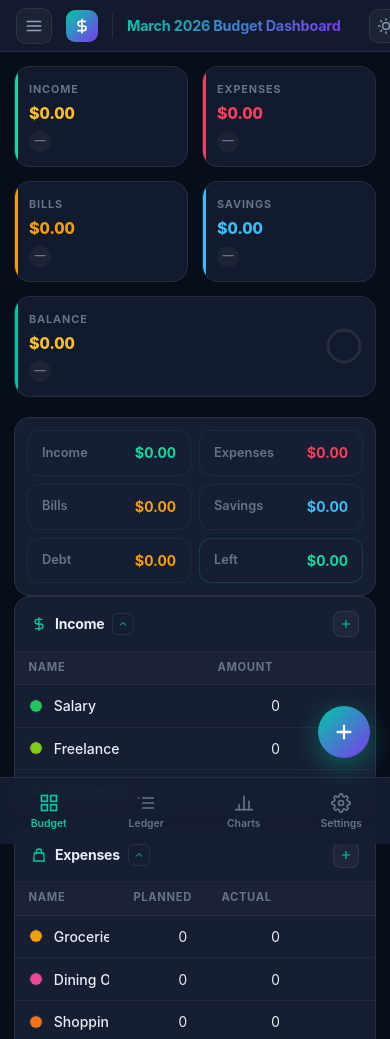
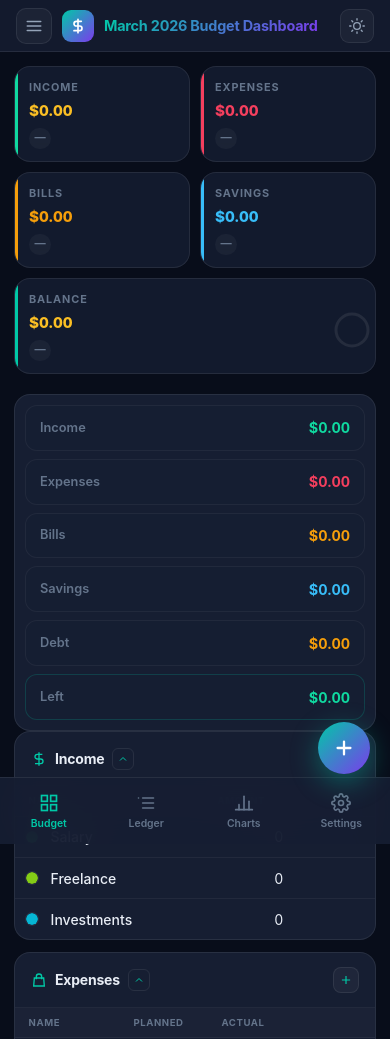
Before and after one commit to ImmaculateEben/personal-finance, a website: page dashboard.html in a window 390 px wide. Shown: the top 1039 px of the page. Drawn offline with nearby package versions, Linux system fonts and the light colour scheme.

Commit message:
fix: mobile layout and light mode full theme switch
- dashboard.css: replace all hardcoded rgba(8,13,26) with color-mix(var(--bg-base))
  so topbar/sidebar/bottom-nav respond to light mode
- dashboard.css: sidebar is now a proper fixed full-height drawer (100dvh, 85vw max)
  with shadow on open, smooth transform transition
- dashboard.css: topbar hides divider and period selectors on mobile
- dashboard.css: FAB repositioned above safe-area-inset-bottom
- dashboard.css: main content gets correct bottom padding for bottom nav
- dashboard.css: better KPI sizing on mobile, tools-grid 2-col on mobile
- nav.js: rewrote applyLightMode() with DARK_TOKENS and LIGHT_TOKENS maps
  (26 CSS variables: backgrounds, text, borders, inputs, ui-paper/ink/line)
  so ALL components (cards, sidebar, topbar, inputs, modal, toast) fully
  switch between light and dark

```diff
--- a/css/dashboard.css
+++ b/css/dashboard.css
@@ -16,15 +16,16 @@
     top: 0;
     z-index: 50;
     height: var(--topbar-height);
-    background: rgba(8, 13, 26, 0.85);
+    background: color-mix(in srgb, var(--bg-base) 85%, transparent);
     backdrop-filter: blur(16px);
     -webkit-backdrop-filter: blur(16px);
     border-bottom: 1px solid var(--border);
     display: flex;
     align-items: center;
     padding: 0 1.25rem;
-    gap: 0.875rem;
+    gap: 0.625rem;
     flex-shrink: 0;
+    overflow: hidden;
 }
 
 /* Hamburger (mobile) */
@@ -235,14 +236,15 @@
 .app-body {
     display: flex;
     flex: 1;
-    overflow: hidden;
+    overflow: visible;
     position: relative;
+    min-height: 0;
 }
 
 /* ── Sidebar ─────────────────────────────────────────────── */
 .sidebar {
     width: var(--sidebar-width);
-    background: rgba(8, 13, 26, 0.6);
+    background: color-mix(in srgb, var(--bg-base) 60%, transparent);
     border-right: 1px solid var(--border);
     backdrop-filter: blur(16px);
     -webkit-backdrop-filter: blur(16px);
@@ -250,7 +252,7 @@
     flex-direction: column;
     flex-shrink: 0;
     overflow: hidden;
-    transition: width var(--transition-normal);
+    transition: width var(--transition-normal), transform var(--transition-normal);
     position: sticky;
     top: var(--topbar-height);
     height: calc(100vh - var(--topbar-height));
@@ -416,6 +418,7 @@
     overflow-x: hidden;
     padding: 1.25rem;
     min-width: 0;
+    /* Prevent content from hiding behind fixed bottom nav on mobile */
 }
 
 /* ── KPI Strip ────────────────────────────────────────────── */
@@ -741,7 +744,7 @@
     left: 0;
     right: 0;
     z-index: 50;
-    background: rgba(8, 13, 26, 0.92);
+    background: color-mix(in srgb, var(--bg-base) 92%, transparent);
     backdrop-filter: blur(20px);
     -webkit-backdrop-filter: blur(20px);
     border-top: 1px solid var(--border);
@@ -872,7 +875,8 @@
         display: flex;
     }
 
-    .topbar-period {
+    .topbar-period,
+    .topbar-divider {
         display: none;
     }
 
@@ -892,21 +896,24 @@
         position: fixed;
         top: 0;
         left: 0;
-        height: 100vh;
-        width: var(--sidebar-width) !important;
-        transform: translateX(-100%);
-        transition: transform var(--transition-normal);
+        height: 100dvh;
+        width: min(var(--sidebar-width), 85vw) !important;
+        transform: translateX(-110%);
+        transition: transform var(--transition-normal), box-shadow var(--transition-normal);
         z-index: 200;
+        background: var(--bg-elevated);
+        box-shadow: none;
     }
 
     .sidebar.mobile-open {
         transform: translateX(0);
+        box-shadow: var(--shadow-lg);
     }
 
     .sidebar.mobile-open .nav-item-label,
     .sidebar.mobile-open .sidebar-footer-text,
     .sidebar.mobile-open .sidebar-section-label {
-        display: block;
+        display: block !important;
     }
 
     .sidebar.mobile-open .nav-item {
@@ -916,12 +923,14 @@
 
     .app-body {
         flex-direction: column;
+        overflow-x: hidden;
     }
 
     .dashboard-main {
         padding: 0.875rem;
-        padding-bottom: calc(70px + 1.5rem);
-        /* room for bottom nav */
+        padding-bottom: calc(70px + env(safe-area-inset-bottom) + 1rem);
+        width: 100%;
+        -webkit-overflow-scrolling: touch;
     }
 
     .mobile-bottom-nav {
@@ -930,34 +939,37 @@
 
     .fab {
         display: flex;
+        bottom: calc(58px + env(safe-area-inset-bottom) + 0.75rem);
     }
 
     .kpi-strip {
         grid-template-columns: repeat(2, 1fr);
+        gap: 0.625rem;
     }
 
     .kpi-card {
-        padding: 0.875rem;
+        padding: 0.75rem 0.875rem;
     }
 
     .kpi-value {
-        font-size: 1rem;
+        font-size: 0.95rem;
     }
 
-    .budget-panel-grid {
-        grid-template-columns: 1fr;
+    .kpi-ring {
+        width: 30px;
+        height: 30px;
     }
 
-    .charts-panel-grid {
-        grid-template-columns: 1fr;
-    }
-
+    .budget-panel-grid,
+    .charts-panel-grid,
     .settings-panel-grid {
         grid-template-columns: 1fr;
+        gap: 0.75rem;
     }
 
     .budget-summary-section {
         grid-template-columns: repeat(2, 1fr);
+        padding: 0.625rem;
     }
 
     .ledger-form-grid {
@@ -977,7 +989,16 @@
     }
 
     .tools-grid {
-        grid-template-columns: 1fr;
+        grid-template-columns: 1fr 1fr;
+    }
+
+    /* Better spreadsheet sizing on mobile */
+    .spreadsheet-header {
+        font-size: 0.6rem;
+    }
+
+    .spreadsheet-row {
+        padding: 0.4rem 0.65rem;
     }
 }
 
@@ -994,4 +1015,12 @@
     .topbar-logo-name {
         display: none;
     }
+
+    .budget-summary-section {
+        grid-template-columns: 1fr;
+    }
+
+    .tools-grid {
+        grid-template-columns: 1fr;
+    }
 }
--- a/js/nav.js
+++ b/js/nav.js
@@ -4,7 +4,7 @@
  * Runs after app.js has initialised.
  */
 
-;(function () {
+; (function () {
     'use strict';
 
     /* ── Helpers ──────────────────────────────────────────── */
@@ -14,8 +14,8 @@
     /* ══════════════════════════════════════════
        1.  TAB / PANEL SWITCHING
     ══════════════════════════════════════════ */
-    const panels      = $$('.tab-panel');
-    const navItems    = $$('.nav-item[data-panel]');
+    const panels = $$('.tab-panel');
+    const navItems = $$('.nav-item[data-panel]');
     const bottomItems = $$('.bottom-nav-item[data-panel]');
 
     function switchPanel(targetPanel) {
@@ -51,7 +51,7 @@
         }
 
         // Remember active panel
-        try { sessionStorage.setItem('financeActivePanel', targetPanel); } catch (_) {}
+        try { sessionStorage.setItem('financeActivePanel', targetPanel); } catch (_) { }
 
         // Close mobile sidebar if open
         closeMobileSidebar();
@@ -75,14 +75,14 @@
     try {
         const saved = sessionStorage.getItem('financeActivePanel');
         if (saved) switchPanel(saved);
-    } catch (_) {}
+    } catch (_) { }
 
     /* ══════════════════════════════════════════
        2.  MOBILE SIDEBAR TOGGLE
     ══════════════════════════════════════════ */
     const sidebarToggleBtn = $('sidebarToggleBtn');
-    const sidebar          = $('appSidebar');
-    const overlay          = $('sidebarOverlay');
+    const sidebar = $('appSidebar');
+    const overlay = $('sidebarOverlay');
 
     function openMobileSidebar() {
         if (!sidebar) return;
@@ -116,58 +116,98 @@
        3.  DARK / LIGHT MODE TOGGLE
     ══════════════════════════════════════════ */
     const darkToggle = $('darkModeToggle');
-    const darkIcon   = $('darkModeIcon');
+    const darkIcon = $('darkModeIcon');
 
     const MOON_PATH = '<path d="M21 12.79A9 9 0 1 1 11.21 3 7 7 0 0 0 21 12.79z"/>';
-    const SUN_PATH  = '<circle cx="12" cy="12" r="5"/><line x1="12" y1="1" x2="12" y2="3"/><line x1="12" y1="21" x2="12" y2="23"/><line x1="4.22" y1="4.22" x2="5.64" y2="5.64"/><line x1="18.36" y1="18.36" x2="19.78" y2="19.78"/><line x1="1" y1="12" x2="3" y2="12"/><line x1="21" y1="12" x2="23" y2="12"/><line x1="4.22" y1="19.78" x2="5.64" y2="18.36"/><line x1="18.36" y1="5.64" x2="19.78" y2="4.22"/>';
+    const SUN_PATH = '<circle cx="12" cy="12" r="5"/><line x1="12" y1="1" x2="12" y2="3"/><line x1="12" y1="21" x2="12" y2="23"/><line x1="4.22" y1="4.22" x2="5.64" y2="5.64"/><line x1="18.36" y1="18.36" x2="19.78" y2="19.78"/><line x1="1" y1="12" x2="3" y2="12"/><line x1="21" y1="12" x2="23" y2="12"/><line x1="4.22" y1="19.78" x2="5.64" y2="18.36"/><line x1="18.36" y1="5.64" x2="19.78" y2="4.22"/>';
 
     let isLightMode = false;
 
+    // All CSS custom properties set for dark mode (baseline)
+    const DARK_TOKENS = {
+        '--bg-base': '#080d1a',
+        '--bg-primary': '#080d1a',
+        '--bg-secondary': '#0d1426',
+        '--bg-tertiary': '#111827',
+        '--bg-elevated': '#161e32',
+        '--bg-glass': 'rgba(255,255,255,0.04)',
+        '--bg-glass-hover': 'rgba(255,255,255,0.07)',
+        '--bg-card': 'rgba(22,30,50,0.8)',
+        '--text-primary': '#e8edf5',
+        '--text-secondary': '#94a3b8',
+        '--text-muted': '#64748b',
+        '--border': 'rgba(255,255,255,0.08)',
+        '--border-color': 'rgba(255,255,255,0.08)',
+        '--border-strong': 'rgba(255,255,255,0.16)',
+        '--glass-border': 'rgba(255,255,255,0.10)',
+        '--card-bg': '#161e32',
+        '--input-bg': 'rgba(255,255,255,0.05)',
+        '--input-border': 'rgba(255,255,255,0.08)',
+        '--ui-ink': '#e8edf5',
+        '--ui-sub': '#94a3b8',
+        '--ui-dim': '#64748b',
+        '--ui-paper': '#161e32',
+        '--ui-paper-2': 'rgba(255,255,255,0.05)',
+        '--ui-line': 'rgba(255,255,255,0.08)',
+        '--ui-line-soft': 'rgba(255,255,255,0.05)',
+    };
+
+    // Light mode overrides
+    const LIGHT_TOKENS = {
+        '--bg-base': '#f1f5f9',
+        '--bg-primary': '#f1f5f9',
+        '--bg-secondary': '#e8eef5',
+        '--bg-tertiary': '#dde5ef',
+        '--bg-elevated': '#ffffff',
+        '--bg-glass': 'rgba(255,255,255,0.75)',
+        '--bg-glass-hover': 'rgba(255,255,255,0.95)',
+        '--bg-card': '#ffffff',
+        '--text-primary': '#0f172a',
+        '--text-secondary': '#475569',
+        '--text-muted': '#94a3b8',
+        '--border': 'rgba(15,23,42,0.08)',
+        '--border-color': 'rgba(15,23,42,0.08)',
+        '--border-strong': 'rgba(15,23,42,0.14)',
+        '--glass-border': 'rgba(15,23,42,0.10)',
+        '--card-bg': '#ffffff',
+        '--input-bg': 'rgba(255,255,255,0.9)',
+        '--input-border': 'rgba(15,23,42,0.12)',
+        '--ui-ink': '#0f172a',
+        '--ui-sub': '#475569',
+        '--ui-dim': '#94a3b8',
+        '--ui-paper': '#ffffff',
+        '--ui-paper-2': 'rgba(15,23,42,0.04)',
+        '--ui-line': 'rgba(15,23,42,0.08)',
+        '--ui-line-soft': 'rgba(15,23,42,0.05)',
+    };
+
     function applyLightMode(light) {
         isLightMode = light;
-        document.documentElement.setAttribute('data-theme', light ? 'light' : 'dark');
+        const tokens = light ? LIGHT_TOKENS : DARK_TOKENS;
+        const html = document.documentElement;
 
-        if (darkIcon) {
-            darkIcon.innerHTML = light ? MOON_PATH : SUN_PATH;
-        }
+        // Apply all tokens
+        Object.entries(tokens).forEach(([prop, val]) => html.style.setProperty(prop, val));
+
+        // data-theme attribute (used by CSS selectors)
+        html.setAttribute('data-theme', light ? 'light' : 'dark');
+
+        // Update toggle icon and label
+        if (darkIcon) darkIcon.innerHTML = light ? MOON_PATH : SUN_PATH;
         if (darkToggle) {
-            darkToggle.setAttribute('title', light ? 'Switch to dark mode' : 'Switch to light mode');
-            darkToggle.setAttribute('aria-label', light ? 'Switch to dark mode' : 'Switch to light mode');
+            const label = light ? 'Switch to dark mode' : 'Switch to light mode';
+            darkToggle.setAttribute('title', label);
+            darkToggle.setAttribute('aria-label', label);
         }
 
-        if (light) {
-            document.documentElement.style.setProperty('--bg-base', '#f1f5f9');
-            document.documentElement.style.setProperty('--bg-primary', '#f1f5f9');
-            document.documentElement.style.setProperty('--bg-secondary', '#e8eef5');
-            document.documentElement.style.setProperty('--bg-tertiary', '#dde5ef');
-            document.documentElement.style.setProperty('--bg-elevated', '#ffffff');
-            document.documentElement.style.setProperty('--bg-glass', 'rgba(255,255,255,0.7)');
-            document.documentElement.style.setProperty('--bg-glass-hover', 'rgba(255,255,255,0.9)');
-            document.documentElement.style.setProperty('--text-primary', '#0f172a');
-            document.documentElement.style.setProperty('--text-secondary', '#475569');
-            document.documentElement.style.setProperty('--text-muted', '#94a3b8');
-            document.documentElement.style.setProperty('--border', 'rgba(0,0,0,0.08)');
-            document.documentElement.style.setProperty('--border-color', 'rgba(0,0,0,0.08)');
-            document.documentElement.style.setProperty('--border-strong', 'rgba(0,0,0,0.14)');
-            document.documentElement.style.setProperty('--glass-border', 'rgba(0,0,0,0.10)');
-        } else {
-            // Remove inline overrides to restore dark variables
-            const lightProps = [
-                '--bg-base','--bg-primary','--bg-secondary','--bg-tertiary','--bg-elevated',
-                '--bg-glass','--bg-glass-hover','--text-primary','--text-secondary','--text-muted',
-                '--border','--border-color','--border-strong','--glass-border'
-            ];
-            lightProps.forEach(p => document.documentElement.style.removeProperty(p));
-        }
-
-        try { localStorage.setItem('financeOSLightMode', light ? '1' : '0'); } catch (_) {}
+        // Persist
+        try { localStorage.setItem('financeOSLightMode', light ? '1' : '0'); } catch (_) { }
     }
 
-    // Restore
+    // Restore persisted preference
     try {
         const stored = localStorage.getItem('financeOSLightMode');
-        if (stored === '1') applyLightMode(true);
-        else applyLightMode(false);
+        applyLightMode(stored === '1');
     } catch (_) { applyLightMode(false); }
 
     darkToggle && darkToggle.addEventListener('click', () => applyLightMode(!isLightMode));
@@ -218,7 +258,7 @@
     function updateHealthRing() {
         if (!healthRing) return;
 
-        const incomeEl   = $('summaryTotalIncome');
+        const incomeEl = $('summaryTotalIncome');
         const remainingEl = $('summaryRemaining');
         if (!incomeEl || !remainingEl) return;
 
@@ -227,7 +267,7 @@
             return parseFloat(raw) || 0;
         };
 
-        const income    = parseVal(incomeEl);
+        const income = parseVal(incomeEl);
         const remaining = parseVal(remainingEl);
 
         let pct = income > 0 ? Math.min(Math.max(remaining / income, 0), 1) : 0;
@@ -236,7 +276,7 @@
 
         // Colour: red < 20%, amber < 50%, teal otherwise
         let colour = 'var(--success-color)';
-        if (pct < 0.2)      colour = 'var(--danger-color)';
+        if (pct < 0.2) colour = 'var(--danger-color)';
         else if (pct < 0.5) colour = 'var(--warning-color)';
         healthRing.style.stroke = colour;
     }
```
